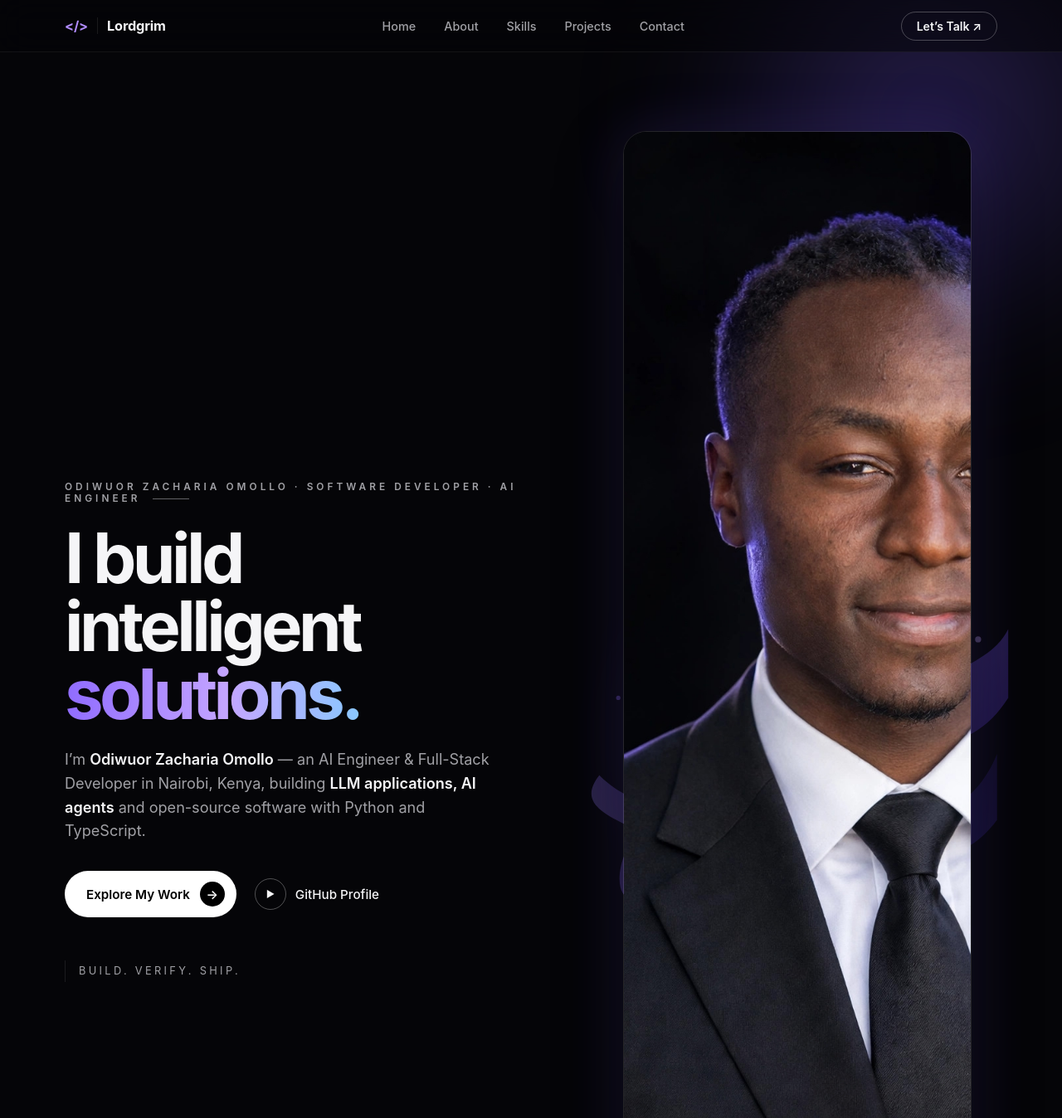
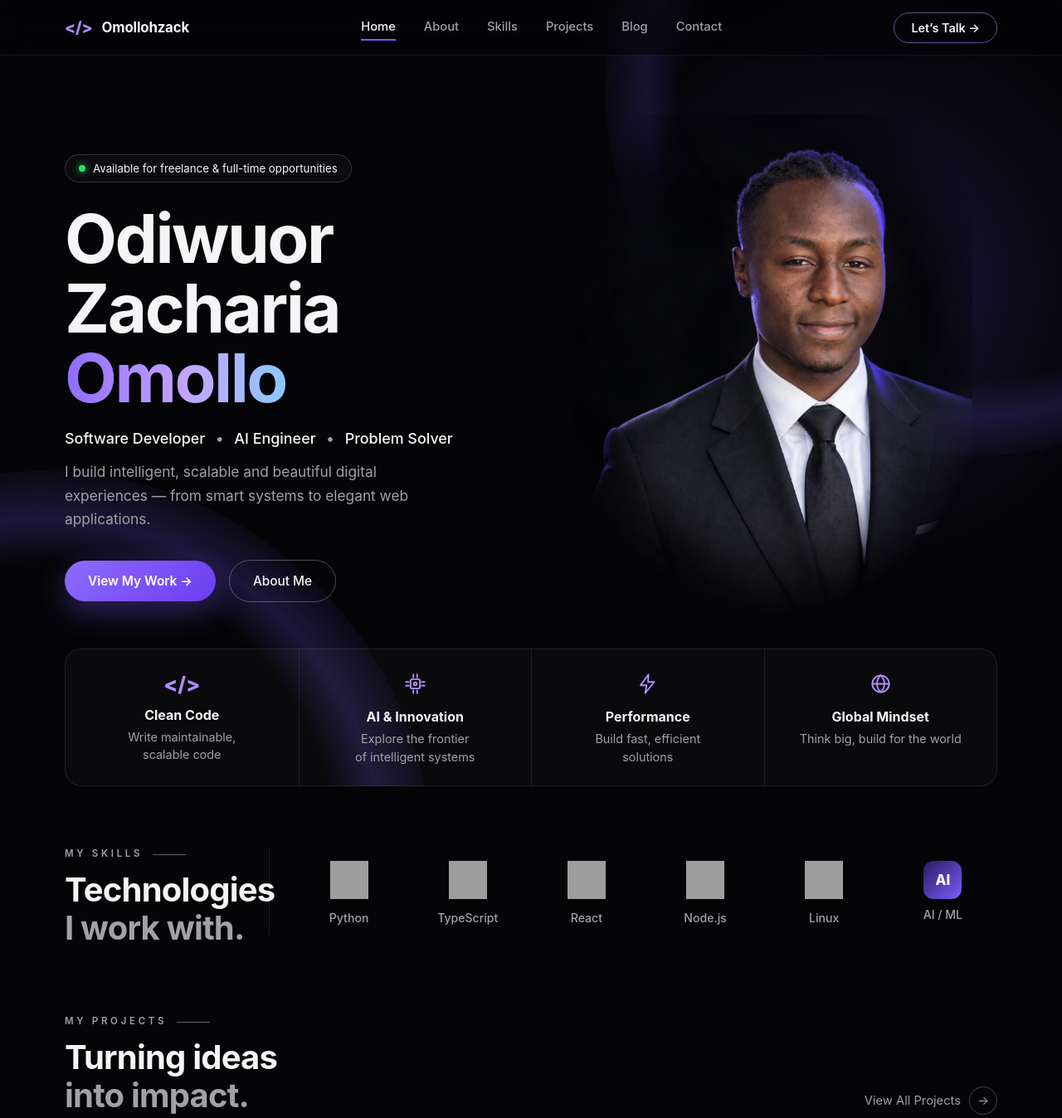
Before and after one commit to omollohzack/omollohzack.github.io, a plain HTML site: page index.html in a window 1280 px wide. Shown: the top 1348 px of the page at 83% size. Drawn offline with Linux system fonts and the light colour scheme; grey boxes are pictures that could not be loaded.

Commit message:
Redesign hero to full-name layout: Omollohzack nav, availability pill, blended portrait, feature strip

```diff
--- a/index.html
+++ b/index.html
@@ -49,51 +49,70 @@
   nav{position:fixed;inset:0 0 auto 0;z-index:50;
       background:rgba(5,5,8,.55);backdrop-filter:blur(18px);-webkit-backdrop-filter:blur(18px);
       border-bottom:1px solid rgba(255,255,255,.06)}
-  .nav-in{display:flex;align-items:center;justify-content:space-between;height:62px}
-  .brand{display:flex;align-items:center;gap:11px;text-decoration:none;font-weight:650;font-size:1.02rem;letter-spacing:-.01em}
-  .brand .mark{color:var(--violet2);font-weight:700}
-  .brand .sep{width:1px;height:20px;background:var(--line)}
+  .nav-in{display:flex;align-items:center;justify-content:space-between;height:66px}
+  .brand{display:flex;align-items:center;gap:11px;text-decoration:none;font-weight:650;font-size:1.05rem;letter-spacing:-.01em}
+  .brand .mark{color:var(--violet2);font-weight:800;font-size:1.2rem}
   .nav-links{display:flex;gap:34px}
-  .nav-links a{text-decoration:none;color:var(--dim);font-size:.9rem;font-weight:500}
+  .nav-links a{text-decoration:none;color:var(--dim);font-size:.92rem;font-weight:500;padding:6px 0}
   .nav-links a:hover{color:var(--text)}
-  .talk{text-decoration:none;font-size:.88rem;font-weight:600;border:1px solid rgba(255,255,255,.25);
-        padding:8px 18px;border-radius:999px}
+  .nav-links a.active{color:var(--text);border-bottom:2px solid var(--violet)}
+  .talk{text-decoration:none;font-size:.9rem;font-weight:600;border:1px solid rgba(177,140,255,.55);color:var(--text);
+        padding:9px 20px;border-radius:999px}
   .talk:hover{border-color:var(--violet2);color:var(--violet2)}
-  @media(max-width:760px){.nav-links{display:none}}
+  @media(max-width:820px){.nav-links{display:none}}
 
   /* ---------- hero ---------- */
-  header{position:relative;padding:158px 0 84px;overflow:hidden}
+  header{position:relative;padding:138px 0 0;overflow:hidden}
+  .arc{position:absolute;border-radius:50%;pointer-events:none}
+  .arc.tr{width:880px;height:880px;right:-330px;top:-330px;
+      background:radial-gradient(circle,transparent 56%,rgba(124,92,255,.16) 63%,rgba(124,92,255,.05) 70%,transparent 74%)}
+  .arc.bl{width:940px;height:940px;left:-420px;bottom:-560px;
+      background:radial-gradient(circle,transparent 54%,rgba(124,92,255,.20) 62%,rgba(124,92,255,.06) 70%,transparent 75%)}
   .glow{position:absolute;border-radius:50%;filter:blur(90px);pointer-events:none}
-  .glow.a{width:640px;height:640px;right:-160px;top:-180px;background:radial-gradient(circle,rgba(124,92,255,.34),transparent 65%)}
-  .glow.b{width:480px;height:480px;left:-200px;bottom:-260px;background:radial-gradient(circle,rgba(64,110,255,.16),transparent 65%)}
-  .hero{display:grid;grid-template-columns:1.08fr .92fr;gap:clamp(36px,6vw,84px);align-items:center;position:relative}
-  @media(max-width:900px){.hero{grid-template-columns:1fr;gap:38px}.hero-visual{margin:0 auto;width:min(100%,520px)}}
-  @media(max-width:600px){header{padding:120px 0 54px}.hero{gap:30px}.hero-visual{width:100%}}
-  .eyebrow{font-size:.74rem;letter-spacing:.34em;text-transform:uppercase;color:var(--dim);font-weight:600}
-  .eyebrow .rule{display:inline-block;vertical-align:middle;width:44px;height:1px;background:var(--dim);margin-left:14px;opacity:.6}
-  h1{font-size:clamp(3rem,6.5vw,5.25rem);line-height:.99;font-weight:720;letter-spacing:-.055em;margin:24px 0 22px;text-wrap:balance}
+  .glow.p{width:560px;height:560px;right:-40px;top:60px;background:radial-gradient(circle,rgba(124,92,255,.32),transparent 65%)}
+  .hero{display:grid;grid-template-columns:1.02fr .98fr;gap:20px;align-items:center;position:relative}
+  .avail{display:inline-flex;align-items:center;gap:9px;border:1px solid rgba(255,255,255,.16);border-radius:999px;
+         padding:8px 16px;font-size:.83rem;color:var(--text);background:rgba(255,255,255,.03)}
+  .avail .dot{width:8px;height:8px;border-radius:50%;background:#2ee06f;box-shadow:0 0 10px rgba(46,224,111,.9)}
+  h1{font-size:clamp(2.9rem,6.4vw,5.1rem);line-height:1.03;font-weight:750;letter-spacing:-.03em;margin:26px 0 20px}
   h1 .grad{background:var(--grad);-webkit-background-clip:text;background-clip:text;color:transparent}
-  .sub{color:var(--dim);font-size:1.13rem;line-height:1.6;max-width:46ch}
-  .sub strong{color:var(--text);font-weight:600}
-  .cta{display:flex;align-items:center;gap:22px;margin-top:34px;flex-wrap:wrap}
-  .btn{display:inline-flex;align-items:center;gap:12px;background:#fff;color:#000;text-decoration:none;
-       font-weight:600;font-size:.95rem;padding:13px 14px 13px 26px;border-radius:999px}
-  .btn .arr{display:inline-flex;align-items:center;justify-content:center;width:30px;height:30px;border-radius:50%;background:#000;color:#fff;font-size:.95rem}
-  .ghost{display:inline-flex;align-items:center;gap:11px;text-decoration:none;font-weight:550;font-size:.95rem;color:var(--text)}
-  .ghost .play{display:inline-flex;align-items:center;justify-content:center;width:38px;height:38px;border-radius:50%;border:1px solid rgba(255,255,255,.3);font-size:.7rem}
-  .motto{margin-top:52px;color:var(--dim);font-size:.8rem;letter-spacing:.26em;text-transform:uppercase}
-  .motto::before{content:"";display:inline-block;vertical-align:middle;width:1px;height:26px;background:var(--line);margin-right:16px}
-  .hero-visual{position:relative;isolation:isolate;display:flex;justify-content:center;align-items:center;min-height:440px}
-  .hero-visual::before{content:"";position:absolute;z-index:-2;width:112%;aspect-ratio:1;border-radius:50%;background:radial-gradient(circle,rgba(124,92,255,.23) 0%,rgba(83,67,160,.12) 38%,transparent 70%);filter:blur(18px)}
-  .hero-visual::after{content:"";position:absolute;z-index:2;inset:12% 7% 0;border-radius:30px;pointer-events:none;background:linear-gradient(180deg,transparent 68%,rgba(5,5,8,.22) 100%);mix-blend-mode:multiply}
-  .hero-visual svg{position:absolute;z-index:-1;width:112%;max-width:none;height:auto;left:50%;top:54%;transform:translate(-50%,-50%);opacity:.34;filter:blur(.3px);pointer-events:none}
-  .portrait{position:relative;z-index:1;display:block;width:min(100%,420px);aspect-ratio:3/4;object-fit:cover;object-position:50% 24%;border-radius:28px;border:1px solid rgba(255,255,255,.12);box-shadow:0 28px 80px rgba(0,0,0,.48),0 0 72px rgba(124,92,255,.18);transform:translateY(0);transition:transform .55s cubic-bezier(.2,.7,.2,1),box-shadow .55s ease}
-  .portrait:hover{transform:translateY(-5px);box-shadow:0 36px 90px rgba(0,0,0,.52),0 0 88px rgba(124,92,255,.24)}
-  @media(max-width:900px){.hero-visual{min-height:0;padding:8px 0 0}.portrait{width:min(78%,380px)}.hero-visual::after{inset:8% 11% 0}}
-  @media(max-width:600px){.portrait{width:min(88%,360px);border-radius:24px}.hero-visual::before{width:100%}}
+  .roles{font-size:1.12rem;font-weight:550;color:var(--text)}
+  .roles span{color:var(--dim);margin:0 8px}
+  .sub{color:var(--dim);font-size:1.08rem;line-height:1.65;max-width:44ch;margin-top:16px}
+  .cta{display:flex;align-items:center;gap:16px;margin-top:34px;flex-wrap:wrap}
+  .btn-v{display:inline-flex;align-items:center;gap:11px;background:linear-gradient(135deg,#8f6bff,#6a3df0);color:#fff;text-decoration:none;
+       font-weight:600;font-size:.96rem;padding:15px 28px;border-radius:999px;box-shadow:0 12px 34px rgba(124,92,255,.35)}
+  .btn-o{display:inline-flex;align-items:center;gap:11px;text-decoration:none;font-weight:550;font-size:.96rem;color:var(--text);
+       border:1px solid rgba(255,255,255,.28);padding:15px 28px;border-radius:999px}
+  .btn-o:hover{border-color:var(--violet2);color:var(--violet2)}
+  .hero-visual{position:relative;display:flex;justify-content:center;align-items:flex-end}
+  .portrait{position:relative;z-index:1;width:min(104%,480px);height:auto;display:block;
+      -webkit-mask-image:radial-gradient(ellipse 74% 70% at 50% 42%,#000 52%,transparent 76%);
+              mask-image:radial-gradient(ellipse 74% 70% at 50% 42%,#000 52%,transparent 76%)}
+  @media(max-width:900px){
+    .hero{grid-template-columns:1fr}
+    .hero-visual{margin-top:6px}
+    .portrait{width:min(76%,340px)}
+  }
+  @media(prefers-reduced-motion:no-preference){
+    .hero>div:first-child{animation:hero-rise .8s cubic-bezier(.2,.7,.2,1) both}
+    .hero-visual{animation:hero-rise 1s .12s cubic-bezier(.2,.7,.2,1) both}
+    .strip{animation:hero-rise 1s .22s cubic-bezier(.2,.7,.2,1) both}
+    @keyframes hero-rise{from{opacity:0;transform:translateY(18px)}to{opacity:1;transform:translateY(0)}}
+  }
 
-  @media(prefers-reduced-motion:no-preference){.hero>div:first-child{animation:hero-rise .8s cubic-bezier(.2,.7,.2,1) both}.hero-visual{animation:hero-rise 1s .12s cubic-bezier(.2,.7,.2,1) both}@keyframes hero-rise{from{opacity:0;transform:translateY(18px)}to{opacity:1;transform:translateY(0)}}}
-  @media(prefers-reduced-motion:reduce){html{scroll-behavior:auto}.portrait{transition:none}}\n\n  /* ---------- sections ---------- */
+  /* feature strip */
+  .strip{position:relative;margin-top:8px;border:1px solid var(--line);border-radius:20px;background:rgba(255,255,255,.025);
+         display:grid;grid-template-columns:repeat(4,1fr);overflow:hidden}
+  .feat{padding:28px 26px 24px;text-align:center}
+  .feat + .feat{border-left:1px solid var(--line)}
+  .feat svg{width:27px;height:27px;stroke:var(--violet2);fill:none;stroke-width:1.7;stroke-linecap:round;stroke-linejoin:round}
+  .feat .code-glyph{font-size:1.55rem;font-weight:800;color:var(--violet2);line-height:1.15}
+  .feat h3{font-size:1rem;font-weight:650;margin-top:12px}
+  .feat p{color:var(--dim);font-size:.9rem;line-height:1.5;margin-top:6px}
+  @media(max-width:820px){.strip{grid-template-columns:repeat(2,1fr)}.feat:nth-child(3){border-left:none}.feat:nth-child(n+3){border-top:1px solid var(--line)}}
+
+  /* ---------- sections ---------- */
   section{padding:74px 0 8px;scroll-margin-top:80px}
   .kicker{font-size:.72rem;letter-spacing:.32em;text-transform:uppercase;color:var(--dim);font-weight:600}
   .kicker .rule{display:inline-block;vertical-align:middle;width:40px;height:1px;background:var(--dim);margin-left:12px;opacity:.6}
@@ -147,6 +166,9 @@
   .band .dot{display:inline-block;width:8px;height:8px;border-radius:50%;background:var(--violet2);margin-right:10px}
   .band h2{margin-top:10px}
   .band p{color:var(--dim);margin-top:8px;font-size:1rem}
+  .btn{display:inline-flex;align-items:center;gap:12px;background:#fff;color:#000;text-decoration:none;
+       font-weight:600;font-size:.95rem;padding:13px 14px 13px 26px;border-radius:999px}
+  .btn .arr{display:inline-flex;align-items:center;justify-content:center;width:30px;height:30px;border-radius:50%;background:#000;color:#fff;font-size:.95rem}
   @media(max-width:640px){.band-in{padding:32px 24px}}
 
   footer{border-top:1px solid rgba(255,255,255,.06);margin-top:70px}
@@ -160,48 +182,53 @@
 
 <nav>
   <div class="wrap nav-in">
-    <a class="brand" href="#home"><span class="mark">&lt;/&gt;</span><span class="sep"></span><span>Lordgrim</span></a>
+    <a class="brand" href="#home"><span class="mark">&lt;/&gt;</span><span>Omollohzack</span></a>
     <div class="nav-links">
-      <a href="#home">Home</a><a href="#about">About</a><a href="#skills">Skills</a><a href="#projects">Projects</a><a href="#contact">Contact</a>
+      <a href="#home" class="active">Home</a><a href="#about">About</a><a href="#skills">Skills</a><a href="#projects">Projects</a><a href="https://dev.to/omollohzack" target="_blank" rel="noopener">Blog</a><a href="#contact">Contact</a>
     </div>
-    <a class="talk" href="https://www.linkedin.com/in/odiwuor-zacharia" target="_blank" rel="noopener">Let&rsquo;s Talk &#8599;</a>
+    <a class="talk" href="https://www.linkedin.com/in/odiwuor-zacharia" target="_blank" rel="noopener">Let&rsquo;s Talk &#8594;</a>
   </div>
 </nav>
 
 <header id="home">
-  <div class="glow a"></div><div class="glow b"></div>
-  <div class="wrap hero">
-    <div>
-      <p class="eyebrow">Odiwuor Zacharia Omollo &middot; Software Developer &middot; AI Engineer<span class="rule"></span></p>
-      <h1>I build intelligent<br><span class="grad">solutions.</span></h1>
-      <p class="sub">I&rsquo;m <strong>Odiwuor Zacharia Omollo</strong> — an AI Engineer &amp; Full-Stack Developer in Nairobi, Kenya, building <strong>LLM applications, AI agents</strong> and open-source software with Python and TypeScript.</p>
-      <div class="cta">
-        <a class="btn" href="#projects">Explore My Work <span class="arr">&#8594;</span></a>
-        <a class="ghost" href="https://github.com/omollohzack" target="_blank" rel="noopener"><span class="play">&#9654;</span> GitHub Profile</a>
+  <div class="arc tr"></div><div class="arc bl"></div><div class="glow p"></div>
+  <div class="wrap">
+    <div class="hero">
+      <div>
+        <p class="avail"><span class="dot"></span>Available for freelance &amp; full-time opportunities</p>
+        <h1>Odiwuor Zacharia<br><span class="grad">Omollo</span></h1>
+        <p class="roles">Software Developer <span>&bull;</span> AI Engineer <span>&bull;</span> Problem Solver</p>
+        <p class="sub">I build intelligent, scalable and beautiful digital experiences — from smart systems to elegant web applications.</p>
+        <div class="cta">
+          <a class="btn-v" href="#projects">View My Work &#8594;</a>
+          <a class="btn-o" href="#about">About Me</a>
+        </div>
       </div>
-      <p class="motto">Build. Verify. Ship.</p>
+      <div class="hero-visual">
+        <img class="portrait" src="portrait.jpg" alt="Portrait of Odiwuor Zacharia Omollo" width="1086" height="1448">
+      </div>
     </div>
-    <div class="hero-visual">
-      <img class="portrait" src="portrait.jpg" alt="Portrait of Odiwuor Zacharia Omollo" width="1086" height="1448">
-      <svg aria-hidden="true" viewBox="0 0 520 430" fill="none" xmlns="http://www.w3.org/2000/svg">
-        <defs>
-          <linearGradient id="rib1" x1="0" y1="0" x2="520" y2="430" gradientUnits="userSpaceOnUse">
-            <stop offset="0" stop-color="#2a2150"/><stop offset=".45" stop-color="#8f6bff"/>
-            <stop offset=".75" stop-color="#4a2fb8"/><stop offset="1" stop-color="#120c2a"/>
-          </linearGradient>
-          <linearGradient id="rib2" x1="520" y1="0" x2="0" y2="430" gradientUnits="userSpaceOnUse">
-            <stop offset="0" stop-color="#0e0a24"/><stop offset=".5" stop-color="#5b3df0"/>
-            <stop offset="1" stop-color="#c4a5ff"/>
-          </linearGradient>
-          <radialGradient id="floor" cx=".5" cy=".5" r=".5">
-            <stop offset="0" stop-color="#7c5cff" stop-opacity=".4"/><stop offset="1" stop-color="#7c5cff" stop-opacity="0"/>
-          </radialGradient>
-        </defs>
-        <ellipse cx="270" cy="392" rx="215" ry="30" fill="url(#floor)"/>
-        <path d="M60 300 C150 130 300 360 380 170 C420 75 480 90 505 40 L505 120 C460 190 420 150 385 235 C310 415 150 210 92 330 C70 375 40 350 60 300 Z" fill="url(#rib1)" opacity=".92"/>
-        <path d="M30 210 C140 320 260 90 355 210 C415 285 470 240 492 185 L492 262 C440 330 385 300 330 250 C240 168 130 300 62 268 C28 252 8 238 30 210 Z" fill="url(#rib2)" opacity=".75"/>
-        <circle cx="470" cy="52" r="3.5" fill="#c4a5ff"/><circle cx="52" cy="120" r="2.5" fill="#8f6bff"/><circle cx="415" cy="330" r="2.5" fill="#7dd0ff"/>
-      </svg>
+    <div class="strip">
+      <div class="feat">
+        <span class="code-glyph">&lt;/&gt;</span>
+        <h3>Clean Code</h3>
+        <p>Write maintainable,<br>scalable code</p>
+      </div>
+      <div class="feat">
+        <svg viewBox="0 0 24 24" aria-hidden="true"><rect x="7" y="7" width="10" height="10" rx="2"/><path d="M10 2v3M14 2v3M10 19v3M14 19v3M2 10h3M2 14h3M19 10h3M19 14h3"/><circle cx="12" cy="12" r="1.6"/></svg>
+        <h3>AI &amp; Innovation</h3>
+        <p>Explore the frontier<br>of intelligent systems</p>
+      </div>
+      <div class="feat">
+        <svg viewBox="0 0 24 24" aria-hidden="true"><path d="M13 2 4.5 13.5H11L9.5 22 19 10h-6.5L13 2z"/></svg>
+        <h3>Performance</h3>
+        <p>Build fast, efficient<br>solutions</p>
+      </div>
+      <div class="feat">
+        <svg viewBox="0 0 24 24" aria-hidden="true"><circle cx="12" cy="12" r="9"/><path d="M3 12h18M12 3c2.7 2.6 4 5.7 4 9s-1.3 6.4-4 9c-2.7-2.6-4-5.7-4-9s1.3-6.4 4-9z"/></svg>
+        <h3>Global Mindset</h3>
+        <p>Think big, build for the world</p>
+      </div>
     </div>
   </div>
 </header>
```
